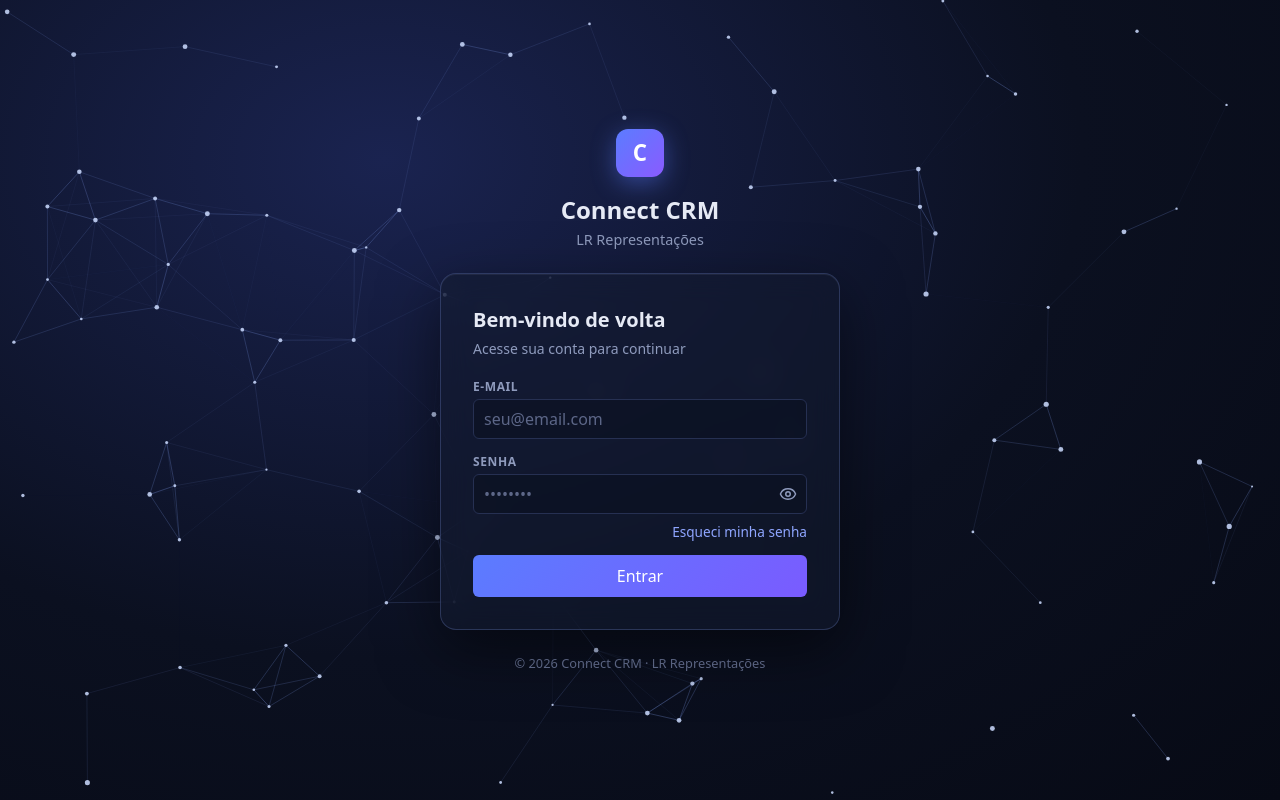
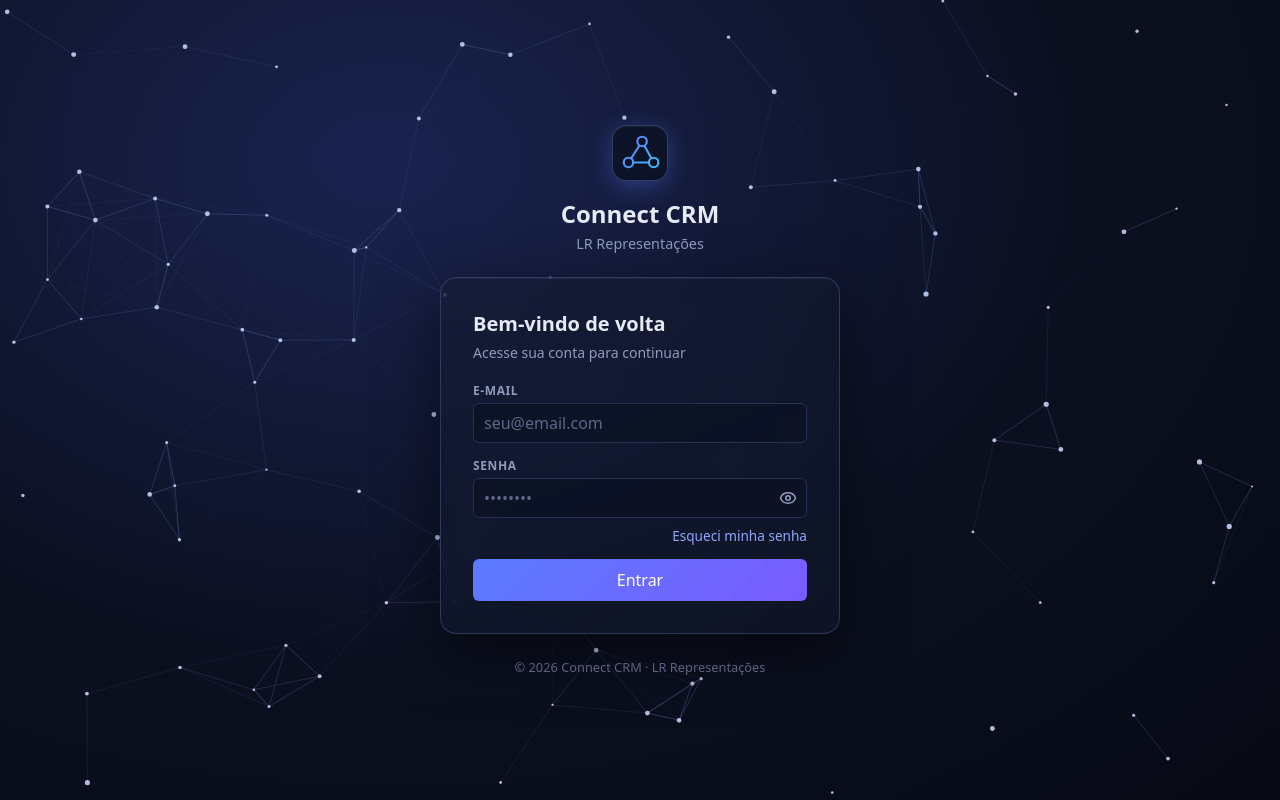
Before and after one commit to connect-crm-lr/connect-crm, a React (Vite) app in the folder frontend/: page /login in a window 1280 px wide. Built offline with nearby package versions, Linux system fonts and the light colour scheme; no server answers.

Commit message:
feat(login): troca a letra C pelo símbolo do Connect CRM

```diff
--- /dev/null
+++ b/frontend/src/components/LogoConnect.jsx
@@ -0,0 +1,35 @@
+import { useId } from 'react';
+
+// Símbolo do Connect CRM: três pontos ligados, como uma rede de contatos.
+// SVG puro, então fica nítido em qualquer tamanho. "tamanho" é a largura em px.
+export default function LogoConnect({ tamanho = 32, className }) {
+  // id único do gradiente, para não colidir se o logo aparecer mais de uma vez na página
+  const idGradiente = useId();
+
+  return (
+    <svg
+      className={className}
+      width={tamanho}
+      height={tamanho}
+      viewBox="0 0 40 40"
+      fill="none"
+      role="img"
+      aria-label="Connect CRM"
+    >
+      <defs>
+        <linearGradient id={idGradiente} x1="6" y1="6" x2="34" y2="34" gradientUnits="userSpaceOnUse">
+          <stop offset="0" stopColor="#5b7cff" />
+          <stop offset="1" stopColor="#38bdf8" />
+        </linearGradient>
+      </defs>
+
+      {/* Ligações entre os pontos */}
+      <path d="M22 9 L9 29 L33 29 Z" stroke={`url(#${idGradiente})`} strokeWidth="2" strokeLinejoin="round" />
+
+      {/* Pontos: o preenchimento escuro esconde a linha por dentro do círculo */}
+      <circle cx="22" cy="9" r="4.5" fill="#0b1020" stroke={`url(#${idGradiente})`} strokeWidth="2" />
+      <circle cx="9" cy="29" r="4.5" fill="#0b1020" stroke={`url(#${idGradiente})`} strokeWidth="2" />
+      <circle cx="33" cy="29" r="4.5" fill="#0b1020" stroke={`url(#${idGradiente})`} strokeWidth="2" />
+    </svg>
+  );
+}
--- a/frontend/src/pages/Login.css
+++ b/frontend/src/pages/Login.css
@@ -70,15 +70,13 @@
 .login-logo {
   display: grid;
   place-items: center;
-  width: 48px;
-  height: 48px;
+  width: 56px;
+  height: 56px;
   margin-bottom: 12px;
-  border-radius: 12px;
-  background: linear-gradient(135deg, #5b7cff, #8a5bff);
-  color: #fff;
-  font-size: 1.4rem;
-  font-weight: 700;
-  box-shadow: 0 6px 24px rgba(91, 124, 255, 0.45);
+  border: 1px solid rgba(140, 170, 255, 0.28);
+  border-radius: 14px;
+  background: rgba(11, 16, 32, 0.75);
+  box-shadow: 0 6px 24px rgba(91, 124, 255, 0.35), inset 0 1px 0 rgba(255, 255, 255, 0.06);
 }
 
 .login-titulo {
--- a/frontend/src/pages/Login.jsx
+++ b/frontend/src/pages/Login.jsx
@@ -3,6 +3,7 @@ import { Eye, EyeOff } from 'lucide-react';
 import { Link, Navigate, useLocation } from 'react-router-dom';
 import { useAuth } from '../hooks/useAuth';
 import FundoParticulas from '../components/FundoParticulas';
+import LogoConnect from '../components/LogoConnect';
 import './Login.css';
 
 export default function Login() {
@@ -49,7 +50,9 @@ export default function Login() {
       <main className="login-conteudo">
         {/* Cabeçalho */}
         <header className="login-cabecalho">
-          <span className="login-logo">C</span>
+          <div className="login-logo">
+            <LogoConnect tamanho={42} />
+          </div>
           <h1 className="login-titulo">Connect CRM</h1>
           <p className="login-subtitulo">LR Representações</p>
         </header>
```
